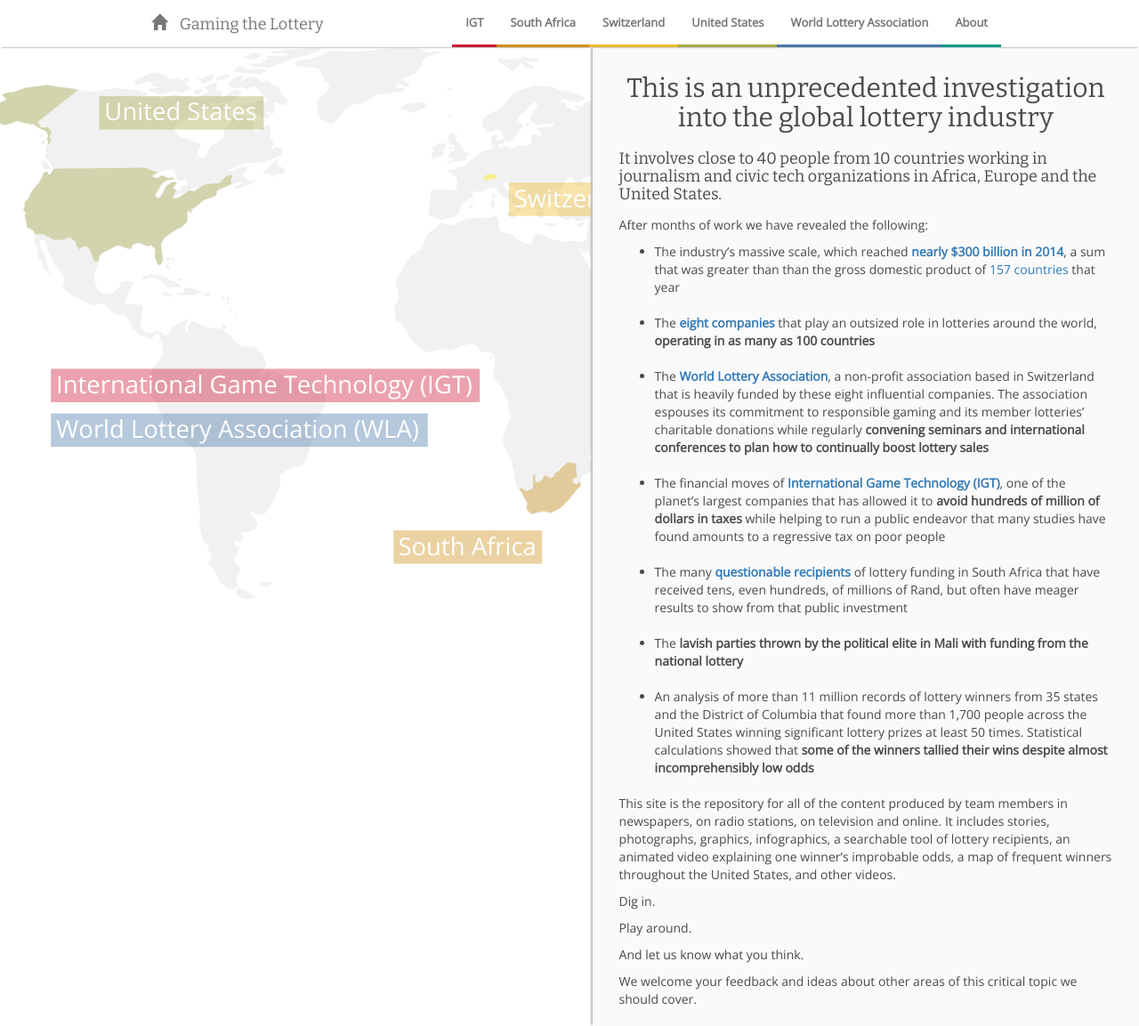
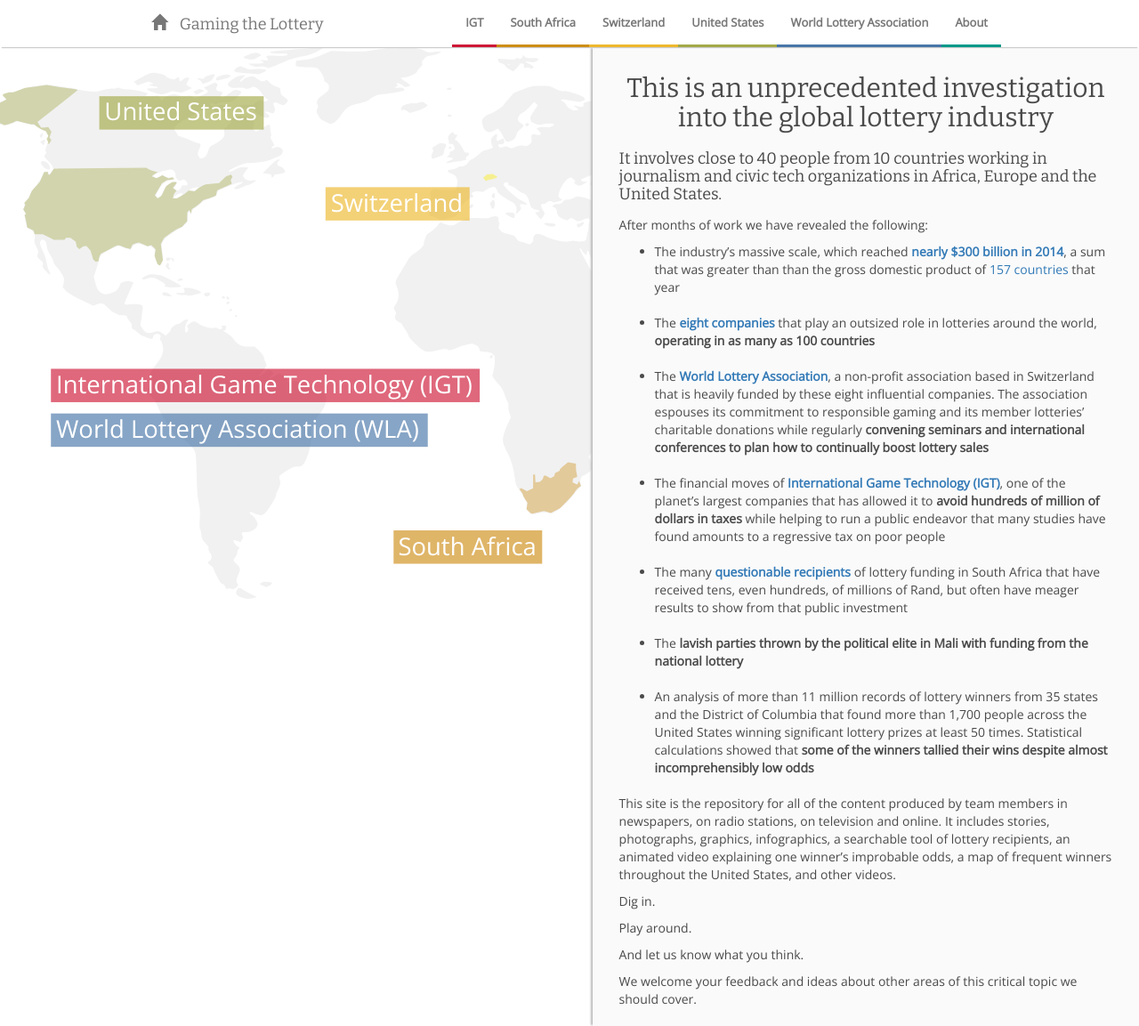
Before and after one commit to rbjoseph/lottery-project, a Jekyll site: the page built from home.html, in a window 1280 px wide. Shown: the whole page at 89% size. Built offline with Jekyll 4.4.1, drawn with Linux system fonts in a browser that asks for light colours; nearby versions of some CDN libraries.

Commit message:
home padding

```diff
--- a/css/main.scss
+++ b/css/main.scss
@@ -155,6 +155,10 @@ h1, h2, h3, h4, h5 {
   margin-top: 53px;
 }
 
+.sidebar {
+  padding: 15px 5%;
+}
+
 @media (min-width: 992px) {
   .sidebar {
     position: absolute;
--- a/home.html
+++ b/home.html
@@ -78,7 +78,7 @@ layout: base
    sodipodi:nodetypes="cccccccccsscc" />
 </a>
 
-<a href="/stories/igt.html" style="fill:#CE1836;fill-opacity:0.4;">
+<a href="/stories/igt.html" style="fill:#CE1836;fill-opacity:0.65;">
   <g
      id="g4538"
      transform="translate(1.2323303)">
@@ -103,7 +103,7 @@ layout: base
   </g>
 </a>
 
-<a style="fill-opacity:0.4" href="/stories/wla.html">
+<a style="fill-opacity:0.65" href="/stories/wla.html">
   <g
      id="g4543">
     <rect
@@ -130,7 +130,7 @@ layout: base
 <g
    transform="translate(52.754194,-346.00558)"
    id="g4543-5">
-  <a style="fill-opacity:0.4" href="/stories/united-states.html">
+  <a style="fill-opacity:0.65" href="/stories/united-states.html">
     <rect
        y="399.50269"
        x="104.05392"
@@ -151,28 +151,28 @@ layout: base
          sodipodi:role="line">United States</tspan></text>
   </a>
 
-  <a style="fill-opacity:0.4" href="/stories/switzerland.html">
+  <a style="fill-opacity:0.65" href="/stories/switzerland.html">
   <rect
-     y="493.68903"
-     x="550.79968"
+     y="498.68903"
+     x="350.79968"
      height="36.398266"
      width="157.14345"
      id="rect4512-3-3-2"
      style="fill:#EDB92E;" />
   <text
      id="text4506-6-5-9"
-     y="520.22845"
-     x="556.42535"
+     y="525.22845"
+     x="356.42535"
      style="font-style:normal;font-variant:normal;font-weight:normal;font-stretch:normal;font-size:40px;line-height:1.25;font-family:'Open Sans';-inkscape-font-specification:'Open Sans';letter-spacing:0px;word-spacing:0px;fill:#fafafa;fill-opacity:1;stroke:none"
      xml:space="preserve"><tspan
        style="font-size:26.66666603px;fill:#fff;fill-opacity:1"
        id="tspan4508-7-6-1"
-       y="520.22845"
-       x="556.42535"
+       y="525.22845"
+       x="356.42535"
        sodipodi:role="line">Switzerland</tspan></text>
   </a>
 
-  <a style="fill-opacity:0.4" href="/stories/south-africa.html">
+  <a style="fill-opacity:0.65" href="/stories/south-africa.html">
   <rect
      y="873"
      x="425"
```
